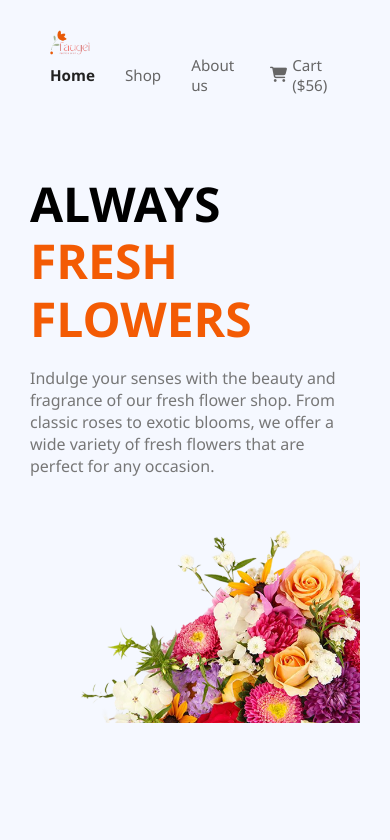
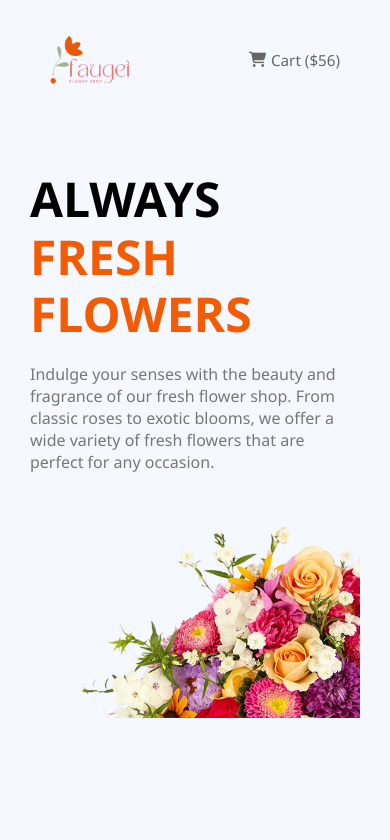
Before and after one commit to mehedi-hasan-rihat/A, a plain HTML site: page index.html in a window 390 px wide. Shown: the top 840 px of the page. Drawn offline with Linux system fonts and the light colour scheme.

Commit message:
Improves header layout and responsiveness

```diff
--- a/index.html
+++ b/index.html
@@ -12,21 +12,18 @@
   </head>
 
   <body>
-
-
-
-
-
     <header class="header">
-      <div class="container">
+      <div class="header-container">
         <div class="logo">
           <img src="./assets/logo.png" alt="Logo" />
         </div>
         <nav class="nav">
-          <a href="#" class="active">Home</a>
+          <div class="" id="myLinks-desktop">
+            <a href="#" class="active">Home</a>
           <a href="#">Shop</a>
           <a href="#">About us</a>
           <a href="#" class="cart">
+          </div>
             <i class="fas fa-shopping-cart"></i> Cart ($56)
           </a>
         </nav>
--- a/styles.css
+++ b/styles.css
@@ -14,7 +14,7 @@ body {
   padding: 20px 40px;
 }
 
-.container {
+.header-container{
   max-width: 1200px;
   margin: 0 auto;
   display: flex;
@@ -32,7 +32,10 @@ body {
 }
 
 .logo img {
-  width: 40px;
+  width: 80px;
+  height: 60px;
+  object-fit:contain ;
+  object-position: center;
 }
 
 .logo small {
@@ -40,7 +43,7 @@ body {
   color: #777;
 }
 
-.nav {
+.nav, #myLinks-desktop {
   display: flex;
   align-items: center;
   gap: 30px;
@@ -53,7 +56,6 @@ body {
   transition: color 0.3s;
 }
 
-.nav a:hover,
 .nav .active {
   color: #222;
   font-weight: 600;
@@ -304,6 +306,10 @@ body {
   .flower-section {
     flex-direction: column;
     margin: 10px;
+  }
+
+  #myLinks-desktop{
+    display: none;
   }
 
   .image-container {
```
